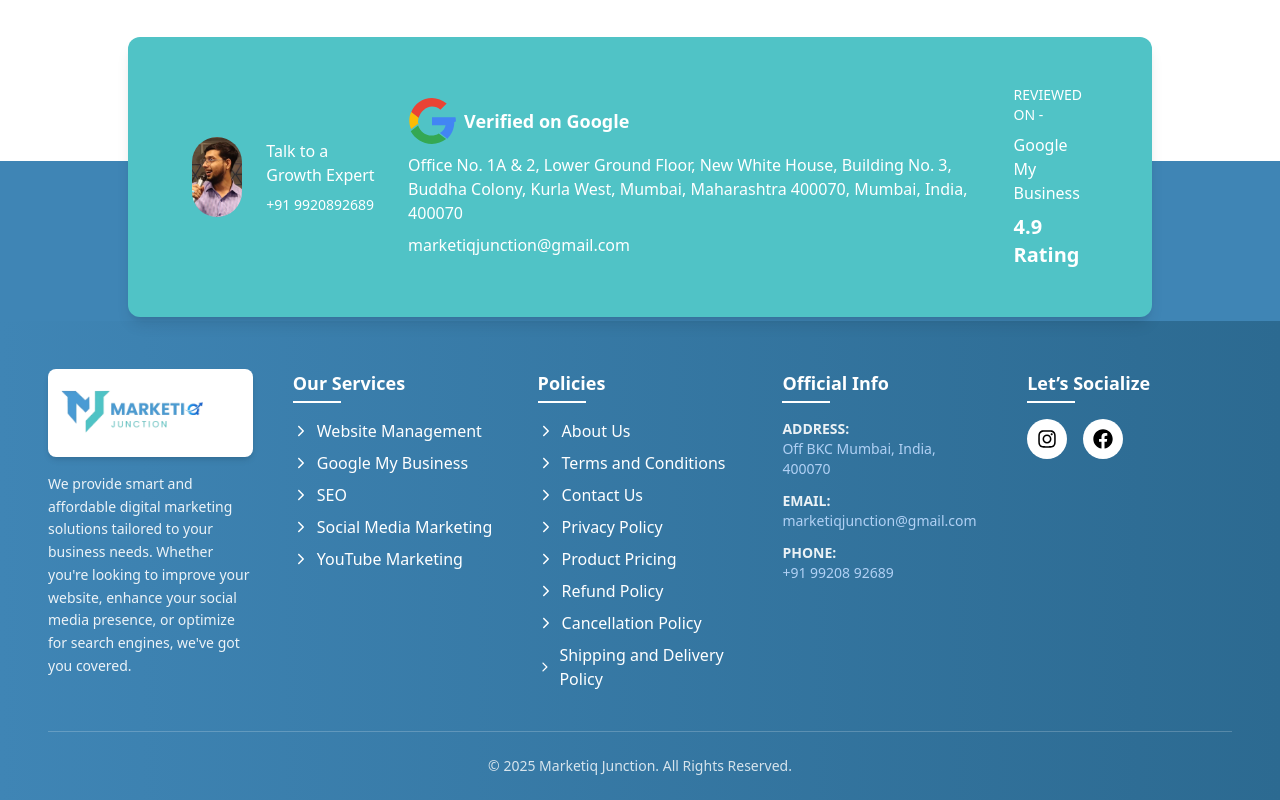
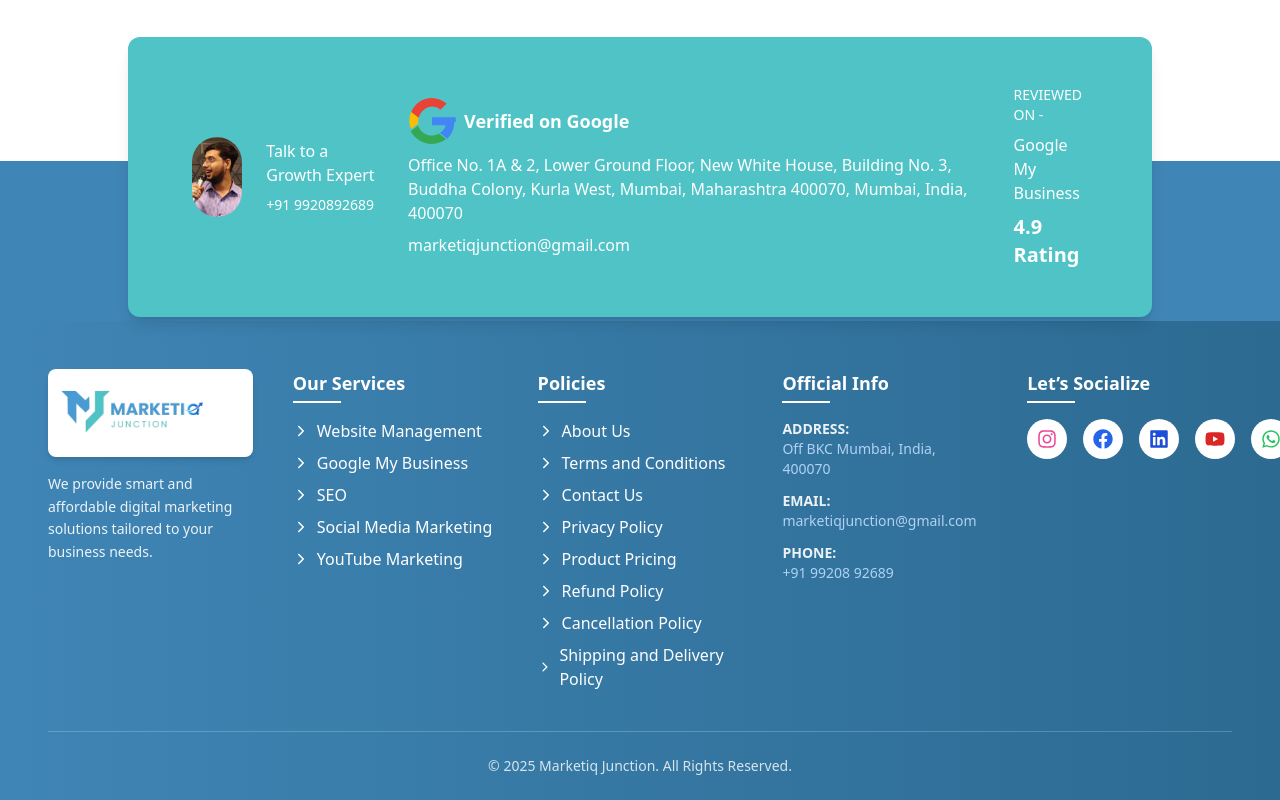
Before and after one commit to Marketiq-Junction/Marketiq-Main, a Next.js app: page /seo in a window 1280 px wide. Shown: the part 5498-6298 px from the top of the page. Built offline with nearby package versions, Linux system fonts and the light colour scheme.

Commit message:
Refactor Footer component to enhance social links functionality and improve code readability

```diff
--- a/src/components/Footer/Footer.jsx
+++ b/src/components/Footer/Footer.jsx
@@ -1,254 +1,50 @@
-// import Image from "next/image";
-// import Link from "next/link";
-// import { IoIosArrowForward } from "react-icons/io";
-// import { FaInstagram, FaFacebook, FaWhatsapp, FaPhone } from "react-icons/fa";
-// import Ayansir from "@/components/Footer/ayansir"; // Import the Ayansir component
 
-// const Footer = () => {
-//   return (
-//     <div>
-//       {/* Ayansir Component (Hidden on Mobile View) */}
-//       <div className="hidden md:block">
-//         <Ayansir />
-//       </div>
-
-//       {/* WhatsApp and Call Sticky Icons */}
-//     {/* WhatsApp Icon (Right Side) */}
-//     <div className="fixed bottom-4 right-4 z-50 flex items-center justify-center mb-8 mr-4">
-//   <Link
-//     href="https://wa.me/+919920892689"
-//     target="_blank"
-//     onClick={() => {
-//       // Send event to GA4 when the WhatsApp link is clicked
-//       gtag('event', 'whatsapp_click', {
-//         event_category: 'social',
-//         event_label: 'WhatsApp Link',
-//         value: 1,
-//       });
-//     }}
-//   >
-//     <div className="w-16 h-16 sm:w-20 sm:h-20 bg-green-500 flex items-center justify-center rounded-full shadow-lg hover:scale-110 transition-transform">
-//       <FaWhatsapp className="text-3xl sm:text-4xl text-white" />
-//     </div>
-//   </Link>
-// </div>
-
-
-// {/* Call Icon (Left Side) */}
-// <div className="fixed bottom-4 left-4 z-50 flex items-center justify-center mb-8 ml-4">
-//   <Link
-//     href="tel:+919920892689"
-//     onClick={() => {
-//       // Send event to GA4 when the phone number link is clicked
-//       gtag('event', 'phone_click', {
-//         event_category: 'contact',
-//         event_label: 'Phone Link',
-//         value: 1,
-//       });
-//     }}
-//   >
-//     <div className="w-16 h-16 sm:w-20 sm:h-20 bg-blue-500 flex items-center justify-center rounded-full shadow-lg hover:scale-110 transition-transform">
-//       <FaPhone className="text-3xl sm:text-4xl text-white transform rotate-90" />
-//     </div>
-//   </Link>
-// </div>
-
-
-
-//       {/* Main Footer Section */}
-//       <section className="w-full h-auto bg-[#3F85B5] text-white relative flex flex-col md:flex-row">
-//         {/* Logo and Description */}
-//         <div className="w-full md:w-1/4 h-auto flex flex-col p-5">
-//           <div className="w-full h-1/3 flex items-center justify-center bg-white">
-//             <Image
-//               src="/images/navbar/logonav.webp"
-//               alt="Logo"
-//               width={150}
-//               height={75}
-//             />
-//           </div>
-//           <div className="w-full h-2/3 flex items-center px-2">
-//             <span className="text-sm md:text-base">
-//               We provide smart and affordable digital marketing solutions
-//               tailored to your business needs. Whether you're looking to improve
-//               your website, enhance your social media presence, or optimize for
-//               search engines, we've got you covered.
-//             </span>
-//           </div>
-//         </div>
-
-//         {/* Our Services */}
-//         <div className="w-full md:w-1/4 h-auto flex flex-col p-5">
-//           <h1 className="text-xl font-bold">Our Services</h1>
-//           <div className="flex flex-col gap-2 mt-3">
-//             {[
-//               { name: "Website Management", link: "/webdesign" },
-//               { name: "Google My Business", link: "/GoogleMyBusiness" },
-//               { name: "SEO", link: "/seo" },
-//               { name: "Social Media Marketing", link: "/marketingsolution" },
-//               { name: "YouTube Marketing", link: "/youtube" },
-//             ].map((service, index) => (
-//               <div key={index} className="flex items-center gap-2">
-//                 <IoIosArrowForward />
-//                 <Link href={service.link}>
-//                   <span className="text-sm md:text-base hover:underline cursor-pointer">
-//                     {service.name}
-//                   </span>
-//                 </Link>
-//               </div>
-//             ))}
-//           </div>
-//         </div>
-
-//         {/* Explore Section (Updated) */}
-//         <div className="w-full md:w-1/4 h-auto flex flex-col p-5">
-//           <h1 className="text-xl font-bold">Policies</h1>
-//           <div className="flex flex-col gap-2 mt-3">
-//             {[
-//               { name: "About Us", link: "/Knowmore/OurStory" },
-//               {
-//                 name: "Terms and Conditions",
-//                 link: "/Knowmore/TermsAndConditions",
-//               },
-//               { name: "Contact Us", link: "/Knowmore/Contact" },
-//               { name: "Privacy Policy", link: "/Knowmore/PrivacyPolicy" },
-//               { name: "Product Pricing", link: "/Knowmore/ProductPricing" },
-//               { name: "Refund Policy", link: "/Knowmore/RefundPolicy" },
-//               {
-//                 name: "Cancellation Policy",
-//                 link: "/Knowmore/CancellationPolicy",
-//               },
-//               {
-//                 name: "Shipping and Delivery Policy",
-//                 link: "/Knowmore/ShippingAndDelivery",
-//               },
-//             ].map((item, index) => (
-//               <div key={index} className="flex items-center gap-2">
-//                 <IoIosArrowForward />
-//                 <Link href={item.link}>
-//                   <span className="text-sm md:text-base hover:underline cursor-pointer">
-//                     {item.name}
-//                   </span>
-//                 </Link>
-//               </div>
-//             ))}
-//           </div>
-//         </div>
-
-//         {/* Official Info */}
-//         <div className="w-full md:w-1/4 h-auto flex flex-col p-5">
-//           <h1 className="text-xl font-bold">Official Info</h1>
-//           <div className="flex flex-col mt-3">
-//             <div>
-//               <h1 className="text-sm md:text-base font-bold">ADDRESS:</h1>
-//               <p className="text-sm md:text-base">
-//                 <Link
-//                   href="https://www.google.com/maps/place/Marketiq+Junction/@19.0726454,72.8804105,17z/data=!3m1!4b1!4m6!3m5!1s0x3be7c960b1a3a749:0x251e6f85db11281a!8m2!3d19.0726454!4d72.8804105!16s%2Fg%2F11wms5bvtj?entry=ttu&g_ep=EgoyMDI0MTIwOC4wIKXMDSoASAFQAw%3D%3D"
-//                   target="_blank"
-//                 >
-//                   <span className="text-blue-200">
-//                     Off BKC Mumbai, India, 400070
-//                   </span>
-//                 </Link>
-//               </p>
-//             </div>
-//             <div>
-//               <h1 className="text-sm md:text-base font-bold">EMAIL:</h1>
-//               <p className="text-sm md:text-base">
-//               <Link
-//   href="mailto:marketiqjunction@gmail.com"
-//   onClick={() => {
-//     // Send event to GA4 when the email link is clicked
-//     gtag('event', 'email_click', {
-//       event_category: 'contact',
-//       event_label: 'Email Link',
-//       value: 1,
-//     });
-//   }}
-// >
-//   <span className="text-blue-200">
-//     marketiqjunction@gmail.com
-//   </span>
-// </Link>
-
-//               </p>
-//             </div>
-//             <div>
-//               <h1 className="text-sm md:text-base font-bold">PHONE:</h1>
-//               <p className="text-sm md:text-base">
-//                 <Link href="tel:+919920892689">
-//                   <span className="text-blue-200">+91 99208 92689</span>
-//                 </Link>
-//               </p>
-//             </div>
-//           </div>
-//         </div>
-
-//         {/* Get In Touch */}
-//         <div className="w-full md:w-1/4 h-auto flex flex-col p-5">
-//           <div className="w-full">
-//             <h1 className="text-sm md:text-base font-bold">Let's Socialize</h1>
-//             <div className="flex items-center gap-5 mt-2">
-//               {/* Instagram Link */}
-//               <Link
-//   href="https://www.instagram.com/marketiq_junction/"
-//   target="_blank"
-// >
-//   <div
-//     className="w-8 h-8 sm:w-10 sm:h-10 bg-white flex items-center justify-center rounded-full"
-//     onClick={() => {
-//       // Send event to GA4 when the link is clicked
-//       gtag('event', 'instagram_click', {
-//         event_category: 'social',
-//         event_label: 'Instagram Link',
-//         value: 1,
-//       });
-//     }}
-//   >
-//     <FaInstagram className="text-lg sm:text-xl text-black" />
-//   </div>
-// </Link>
-
-//               {/* Facebook Link */}
-//               <Link
-//   href="https://www.facebook.com/people/Marketiq-Junction/61567512213882/"
-//   target="_blank"
-// >
-//   <div
-//     className="w-8 h-8 sm:w-10 sm:h-10 bg-white flex items-center justify-center rounded-full"
-//     onClick={() => {
-//       // Send event to GA4 when the Facebook link is clicked
-//       gtag('event', 'facebook_click', {
-//         event_category: 'social',
-//         event_label: 'Facebook Link',
-//         value: 1,
-//       });
-//     }}
-//   >
-//     <FaFacebook className="text-lg sm:text-xl text-black" />
-//   </div>
-// </Link>
-
-//             </div>
-//           </div>
-//         </div>
-//       </section>
-//     </div>
-//   );
-// };
-
-// export default Footer;
-
+"use client";
 import Image from "next/image";
 import Link from "next/link";
 import { IoIosArrowForward } from "react-icons/io";
-import { FaInstagram, FaFacebook, FaWhatsapp, FaPhone } from "react-icons/fa";
+import {
+  FaInstagram,
+  FaFacebook,
+  FaWhatsapp,
+  FaPhone,
+  FaLinkedin,
+  FaYoutube,
+} from "react-icons/fa";
 import Ayansir from "@/components/Footer/ayansir";
 
 const Footer = () => {
+  const socialLinks = [
+    {
+      icon: <FaInstagram className="text-pink-500 text-xl" />,
+      link: "https://www.instagram.com/marketiq_junction/",
+      label: "Instagram Link",
+    },
+    {
+      icon: <FaFacebook className="text-blue-600 text-xl" />,
+      link: "https://www.facebook.com/people/Marketiq-Junction/61567512213882/",
+      label: "Facebook Link",
+    },
+    {
+      icon: <FaLinkedin className="text-blue-700 text-xl" />,
+      link: "https://www.linkedin.com/company/marketiq-junction/",
+      label: "LinkedIn Link",
+    },
+    {
+      icon: <FaYoutube className="text-red-600 text-xl" />,
+      link: "https://www.youtube.com/channel/yourchannelid",
+      label: "YouTube Link",
+    },
+    {
+      icon: <FaWhatsapp className="text-green-500 text-xl" />,
+      link: "https://wa.me/+919920892689",
+      label: "Whatsapp Link",
+    },
+  ];
+
   return (
     <div className="relative">
-      {/* Ayansir Component (Hidden on Mobile View) */}
+      {/* Ayansir Component */}
       <div className="hidden md:block">
         <Ayansir />
       </div>
@@ -305,9 +101,7 @@ const Footer = () => {
             </div>
             <p className="mt-4 text-sm leading-relaxed opacity-90">
               We provide smart and affordable digital marketing solutions
-              tailored to your business needs. Whether you're looking to improve
-              your website, enhance your social media presence, or optimize for
-              search engines, we've got you covered.
+              tailored to your business needs.
             </p>
           </div>
 
@@ -384,10 +178,9 @@ const Footer = () => {
               <Link
                 href="https://maps.app.goo.gl/urRvT3ZEqC2UgkoH9"
                 target="_blank"
+                className="text-blue-200 hover:underline"
               >
-                <span className="text-blue-200 hover:underline">
                 Off BKC Mumbai, India, 400070
-                </span>
               </Link>
             </p>
             <p className="mt-3 text-sm opacity-90">
@@ -417,36 +210,28 @@ const Footer = () => {
               <span className="block w-12 h-0.5 bg-white mt-1"></span>
             </h2>
             <div className="flex items-center gap-4">
+              {socialLinks.map((social, index) => (
                 <Link
-                href="https://www.instagram.com/marketiq_junction/"
+                  key={index}
+                  href={social.link}
                   target="_blank"
-                onClick={() => {
-                  gtag("event", "instagram_click", {
+                  onClick={() =>
+                    gtag(
+                      "event",
+                      `${social.label.toLowerCase().replace(" ", "_")}_click`,
+                      {
                         event_category: "social",
-                    event_label: "Instagram Link",
+                        event_label: social.label,
                         value: 1,
-                  });
-                }}
+                      }
+                    )
+                  }
                 >
-                <div className="w-10 h-10 bg-white flex items-center justify-center rounded-full hover:scale-110 hover:shadow-lg hover:shadow-pink-400/40 transition-transform">
-                  <FaInstagram className="text-xl text-black" />
+                  <div className="w-10 h-10 flex items-center justify-center rounded-full hover:scale-110 hover:shadow-lg hover:shadow-blue-400/40 transition-transform bg-white">
+                    {social.icon}
                   </div>
                 </Link>
-              <Link
-                href="https://www.facebook.com/people/Marketiq-Junction/61567512213882/"
-                target="_blank"
-                onClick={() => {
-                  gtag("event", "facebook_click", {
-                    event_category: "social",
-                    event_label: "Facebook Link",
-                    value: 1,
-                  });
-                }}
-              >
-                <div className="w-10 h-10 bg-white flex items-center justify-center rounded-full hover:scale-110 hover:shadow-lg hover:shadow-blue-400/40 transition-transform">
-                  <FaFacebook className="text-xl text-black" />
-                </div>
-              </Link>
+              ))}
             </div>
           </div>
         </div>
```
Lines whose indentation alone changed are shown as unchanged.
